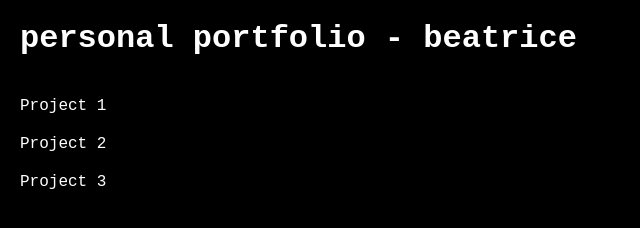
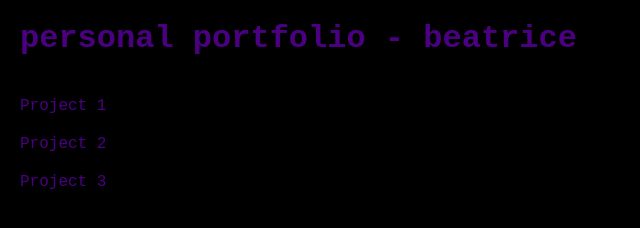
Before and after one commit to janickite/personal-portfolio, a plain HTML site: page index.html in a window 1280 px wide. Shown: the whole page, without its empty margins (0-640 px from the left). Drawn offline with Linux system fonts and the light colour scheme.

Commit message:
Update style.css

```diff
--- a/style.css
+++ b/style.css
@@ -1,6 +1,6 @@
 body {
     background-color: black;
-    color: #4b0082;
+    color: #4b0082; /* Dark purple font color */
     font-family: 'Courier New', Courier, monospace;
     margin: 0;
     padding: 0;
@@ -31,18 +31,18 @@ body {
 }
 
 h1 {
-    color: white;
+    color: #4b0082; /* Dark purple font color */
     margin: 0;
 }
 
 p {
-    color: white;
+    color: #4b0082; /* Dark purple font color */
     font-size: 16px;
     margin: 0;
 }
 
 a {
-    color: white;
+    color: #4b0082; /* Dark purple font color */
     text-decoration: none;
 }
 
```
